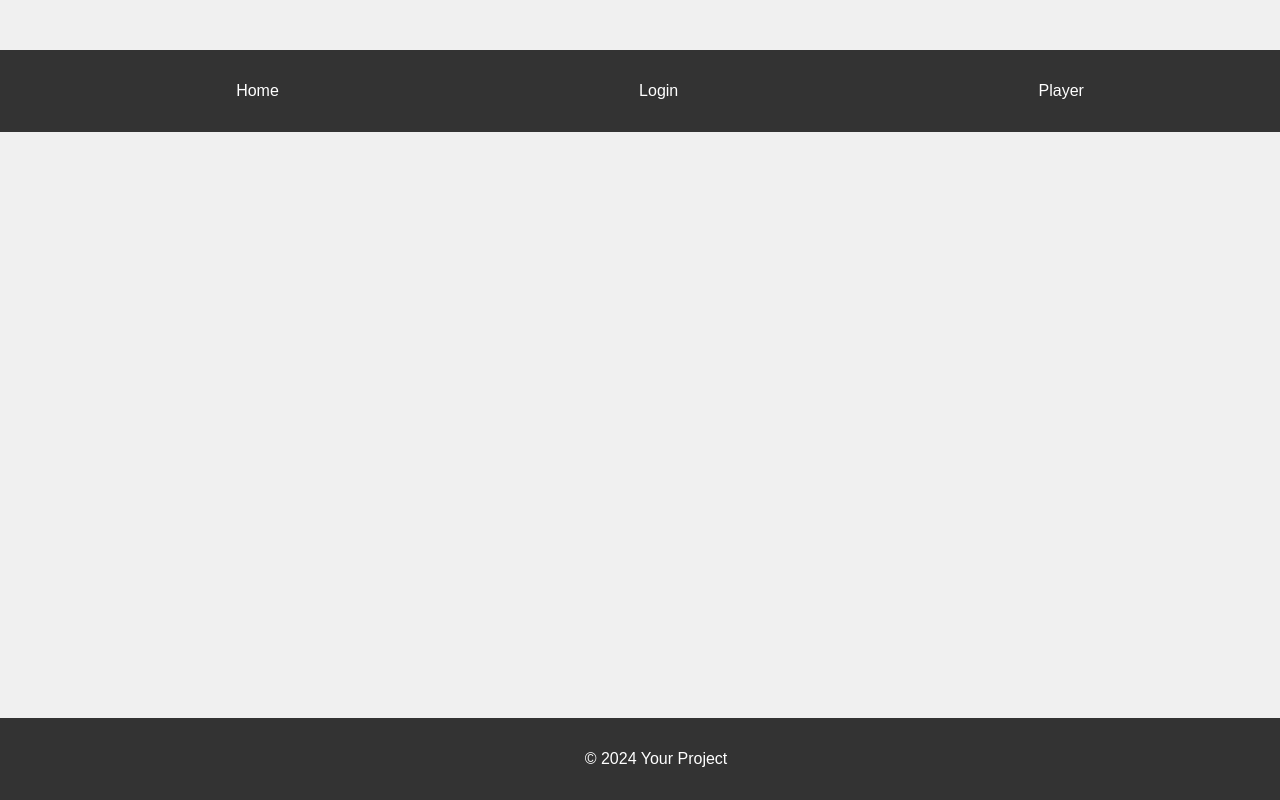
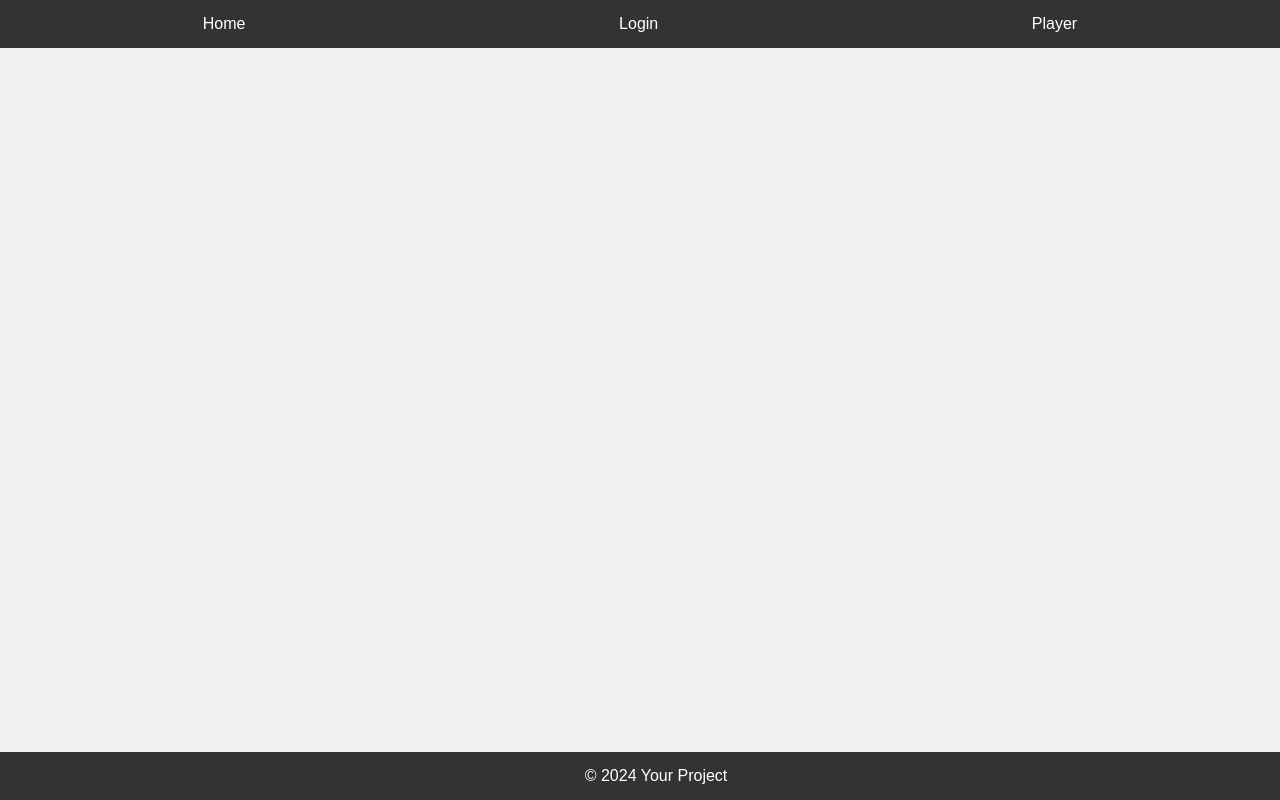
Before and after one commit to Desside-Developer/resume_project-dodge_music, a Vue app in the folder frontend/: page / in a window 1280 px wide. Built offline with nearby package versions, Linux system fonts and the light colour scheme.

Commit message:
🎨 style(frontend): Update reset styles.

```diff
--- /dev/null
+++ b/frontend/src/assets/reset.scss
@@ -0,0 +1,50 @@
+/* Reset styles for HTML elements */
+html, body, div, span, applet, object, iframe,
+h1, h2, h3, h4, h5, h6, p, blockquote, pre,
+a, abbr, acronym, address, big, cite, code,
+del, dfn, em, img, ins, kbd, q, s, samp,
+small, strike, strong, sub, sup, tt, var,
+b, u, i, center,
+dl, dt, dd, ol, ul, li,
+fieldset, form, label, legend,
+table, caption, tbody, tfoot, thead, tr, th, td,
+article, aside, canvas, details, embed,
+figure, figcaption, footer, header, hgroup,
+menu, nav, output, ruby, section, summary,
+time, mark, audio, video {
+  margin: 0;
+  padding: 0;
+  border: 0;
+  font-size: 100%;
+  font: inherit;
+  vertical-align: baseline;
+}
+
+/* HTML5 display-role reset for older browsers */
+article, aside, details, figcaption, figure,
+footer, header, hgroup, menu, nav, section {
+  display: block;
+}
+
+body {
+  line-height: 1;
+}
+
+ol, ul {
+  list-style: none;
+}
+
+blockquote, q {
+  quotes: none;
+}
+
+blockquote:before, blockquote:after,
+q:before, q:after {
+  content: '';
+  content: none;
+}
+
+table {
+  border-collapse: collapse;
+  border-spacing: 0;
+}
--- a/frontend/src/assets/style.scss
+++ b/frontend/src/assets/style.scss
@@ -1,3 +1,5 @@
+@import './reset.scss';
+
 body {
     font-family: Arial, sans-serif;
     background-color: #f0f0f0;
@@ -7,5 +9,4 @@
 
 #app {
     text-align: center;
-    margin-top: 50px;
 }
```
